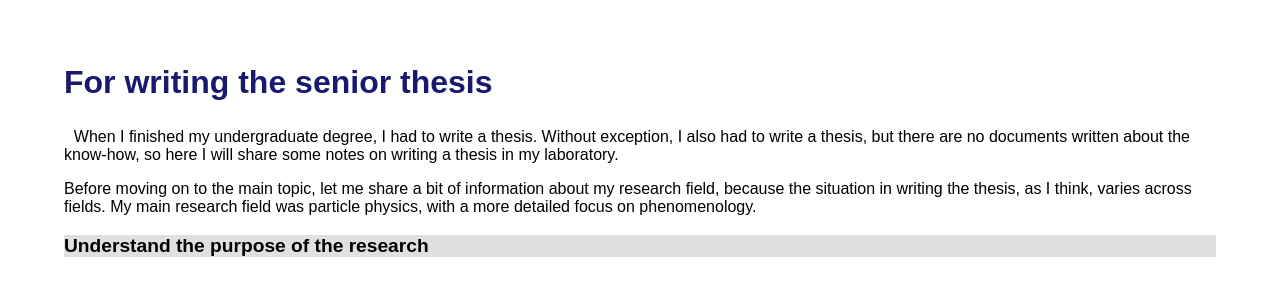
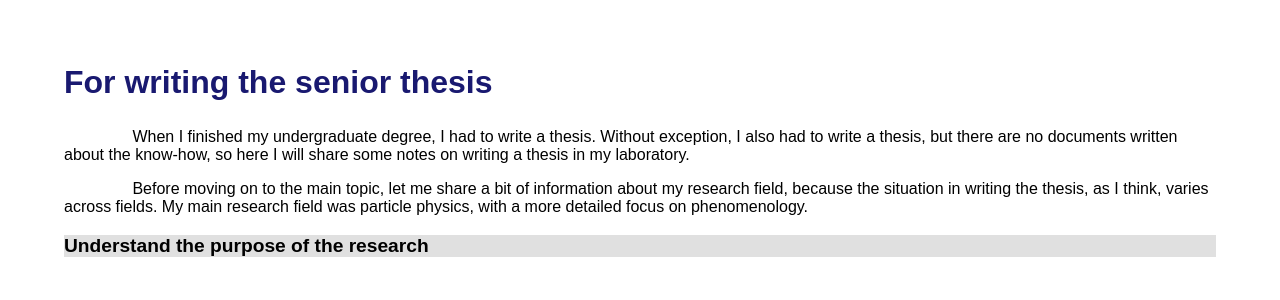
Before and after one commit to dxmegvpw/imiya.github.io, a Jekyll site: the page miya/miscellany/for_writing_the_senior_thesis/for_writing_the_senior_thesis.html, which Jekyll copies as it is, in a window 1280 px wide. Shown: the top 300 px of the page. Built offline with Jekyll 4.4.1, drawn with Linux system fonts in a browser that asks for light colours.

Commit message:
Update files

```diff
--- a/miya/miscellany/for_writing_the_senior_thesis/for_writing_the_senior_thesis.html
+++ b/miya/miscellany/for_writing_the_senior_thesis/for_writing_the_senior_thesis.html
@@ -14,11 +14,12 @@
     <h2>For writing the senior thesis</h2>
 
     <p>
-        &emsp13;
+        &emsp;&emsp;&emsp;&emsp;
         When I finished my undergraduate degree, I had to write a thesis. Without exception, I also had to write a thesis, but there are no documents written about the know-how, so here I will share some notes on writing a thesis in my laboratory.
     </p>
 
     <p>
+        &emsp;&emsp;&emsp;&emsp;
         Before moving on to the main topic, let me share a bit of information about my research field, because the situation in writing the thesis, as I think, varies across fields. My main research field was particle physics, with a more detailed focus on phenomenology.
     </p>
 
```
